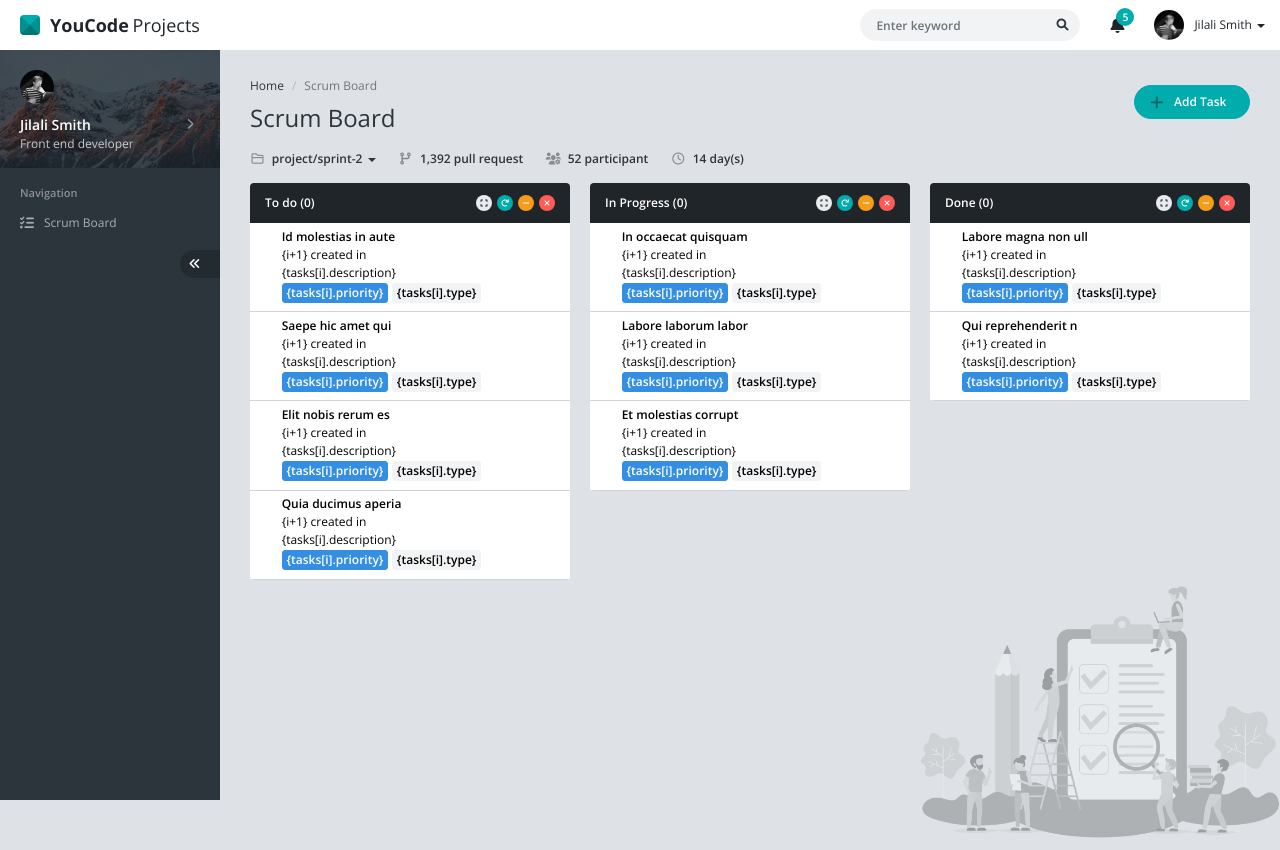
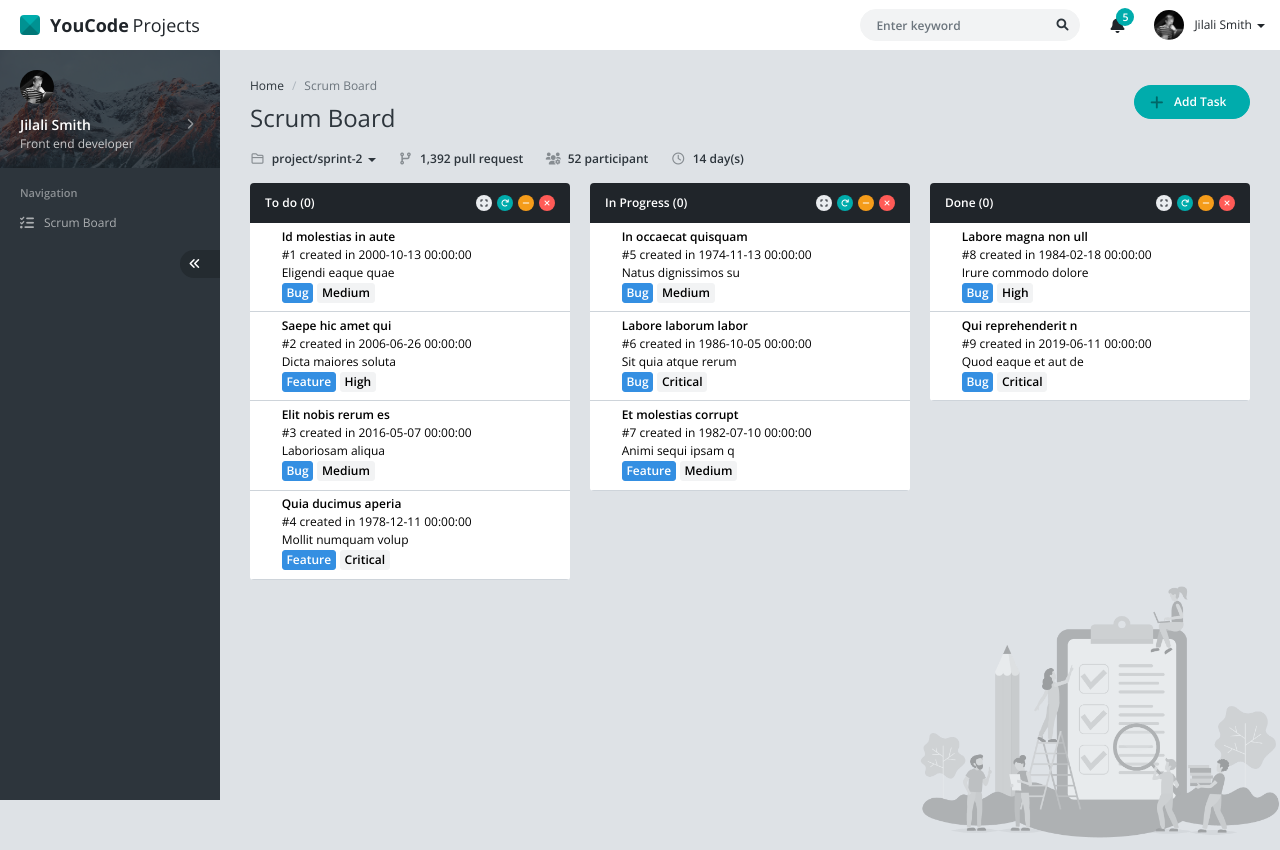
Before and after one commit to YTADLAOUI/scrumBordV2BD, a PHP site: page / in a window 1280 px wide. Run offline with PHP 8.4, Linux system fonts and the light colour scheme; data comes from the database, SQL or seed files in the repository; data that the repository does not hold is empty.

Commit message:
affichage and conteur

```diff
--- a/index.php
+++ b/index.php
@@ -380,7 +380,7 @@
 							</div>
 							<div class="mb-3">
 								<label class="form-label">Date</label>
-								<input type="date" class="form-control" name="task-date" id="task_date"/>
+								<input type="datetime-local" class="form-control" name="task-date" id="task_date"/>
 							</div>
 							<div class="mb-0">
 								<label class="form-label">Description</label>
--- a/scripts.php
+++ b/scripts.php
@@ -9,15 +9,19 @@
     if(isset($_POST['update']))      updateTask();
     if(isset($_POST['delete']))      deleteTask();
 
-
+    $i =0;
     function getTasks($Var)
     {
         include('database.php');
         //CODE HERE
-        $QUERY="SELECT * FROM  `tasks` WHERE tasks.status_id =$Var" ;
+        // $QUERY="SELECT * FROM  `tasks` WHERE tasks.status_id =$Var" ;
+        $QUERY = "SELECT t.*,st.name,tp.name,pt.name FROM tasks t,statues st,types tp,priorities pt WHERE st.id = t.status_id AND tp.id = t.type_id AND pt.id = t.priority_id AND t.status_id = $Var
+         ORDER BY id ASC";
         $res = mysqli_query($conn,$QUERY);
-
-        while($row =mysqli_fetch_assoc($res)){
+            global $i;
+        while($row =mysqli_fetch_row($res)){
+           // var_dump($row);
+           $i++;
             echo  "
             <button
 
@@ -26,14 +30,14 @@
                 <i class='bi bi-check-circle h4 text-green '></i>
             </div>
                 <div class='text-start  mt-1'>
-                <div class='fw-bold'>".$row['title']."</div>
+                <div class='fw-bold'>".$row[1]."</div>
                 <div class=''>
-                    <div class=''>{i+1} created in ".$row['']."</div>
-                    <div class='' >{tasks[i].description} </div>
+                    <div class=''> #$i created in ".$row[2]."</div>
+                    <div class='' >".$row[3]."</div>
                 </div>
                      <div class='h5'>
-                         <span class='btn btn-sm btn-primary p-0 px-1 '>{tasks[i].priority}</span>
-                         <span class='btn btn-sm btn-light text-black p-0 px-1 '>{tasks[i].type}</span>
+                         <span class='btn btn-sm btn-primary p-0 px-1 '>".$row[8]."</span>
+                         <span class='btn btn-sm btn-light text-black p-0 px-1 '>".$row[9]."</span>
 
                     </div>
                </div>
```
